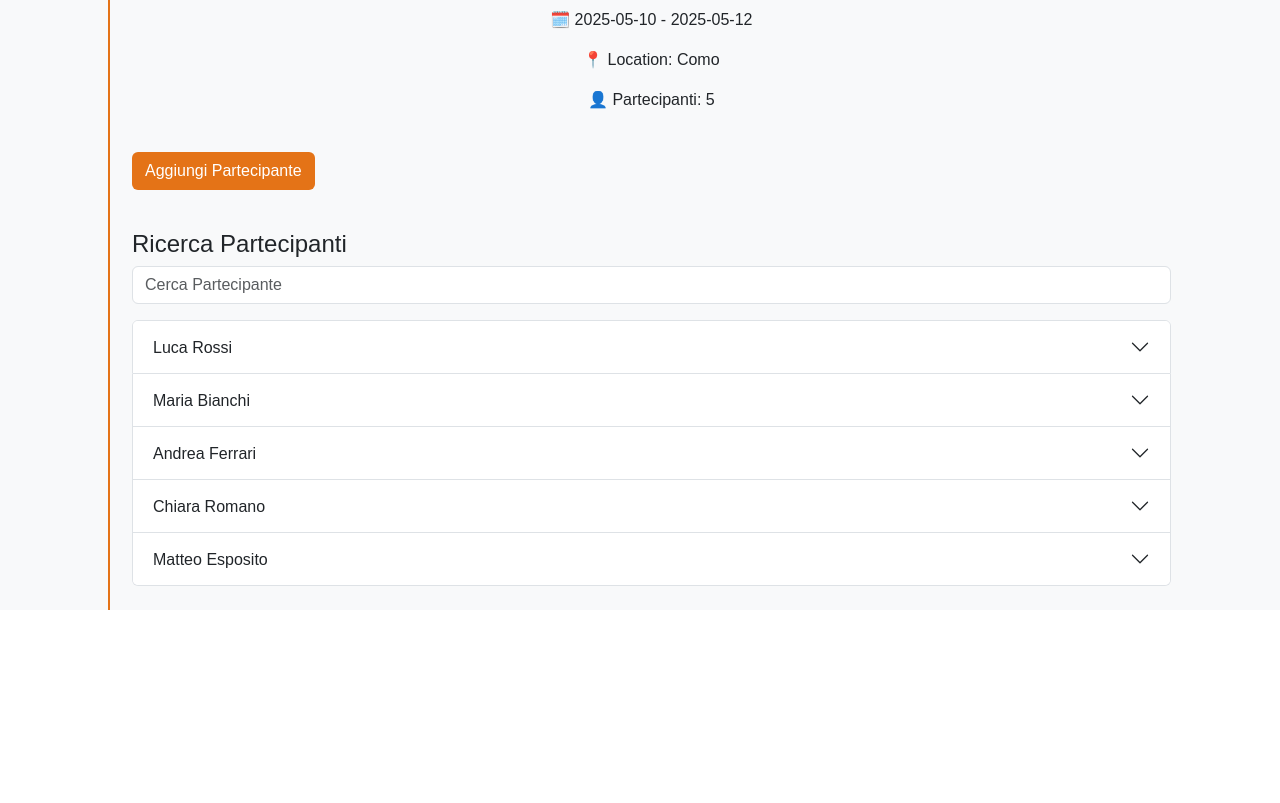
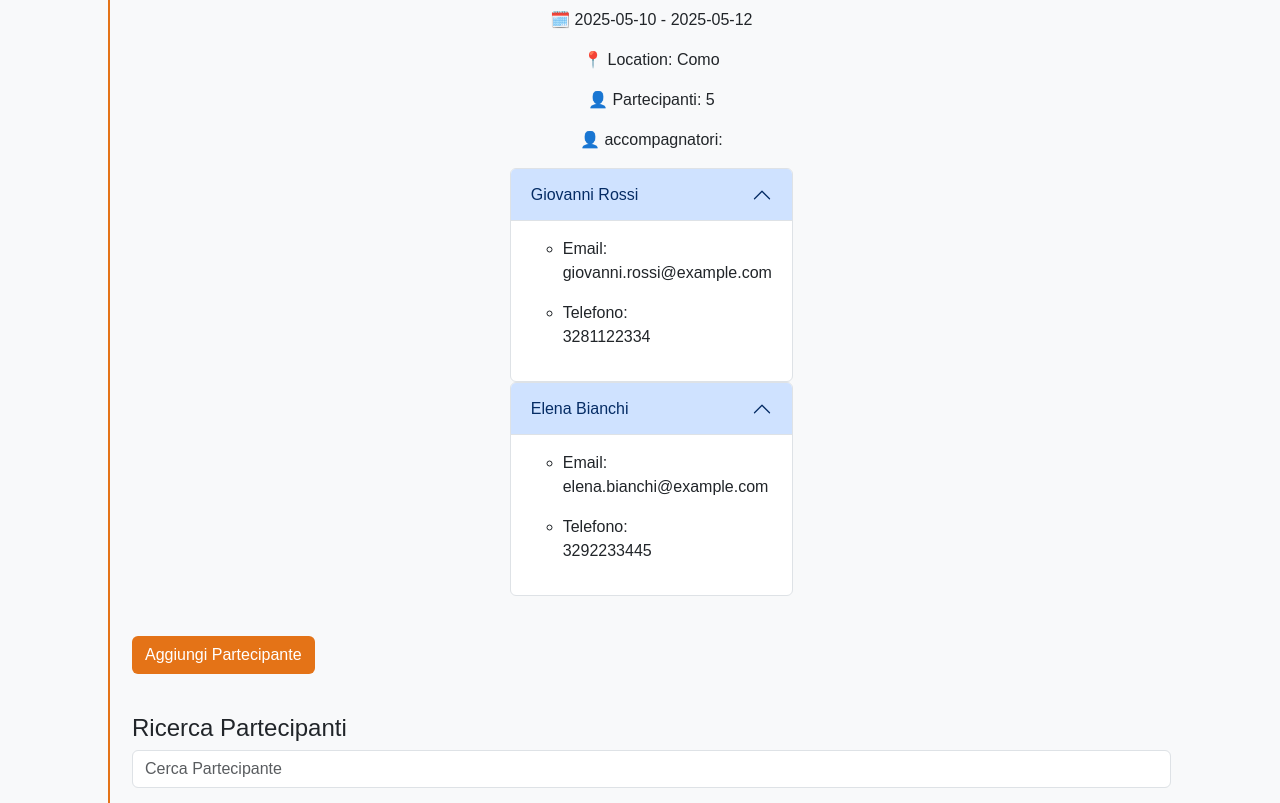
Before and after one commit to mattiacoli/BooRoad, a React (Vite) app: page /1/trip in a window 1280 px wide. Shown: the part 721-1524 px from the top of the page. Before the commit the page ends 1331 px from the top, so only its background shows below. Built offline with nearby package versions, Linux system fonts and the light colour scheme.

Commit message:
Add Companions component and integrate it into Trip page for displaying accompanying users

```diff
--- /dev/null
+++ b/src/components/Companions.jsx
@@ -0,0 +1,30 @@
+export default function Companions({ nome, cognome, email, telefono, id }) {
+    return (
+        <>
+            <div class="accordion">
+                <div class="accordion-item">
+                    <h2 class="accordion-header">
+                        <button class="accordion-button" type="button" data-bs-toggle="collapse" data-bs-target={`#coll-${id}`} aria-expanded="true">
+                            {nome} {cognome}
+                        </button>
+                    </h2>
+                    <div id={`coll-${id}`} class="accordion-collapse collapse show" data-bs-parent={`#coll-${id}`}>
+                        <div class="accordion-body">
+                            <ul>
+                                <li>
+                                    <span>Email:</span>
+                                    <p>{email}</p>
+                                </li>
+                                <li>
+                                    <span>Telefono:</span>
+                                    <p>{telefono}</p>
+                                </li>
+                            </ul>
+                        </div>
+                    </div>
+                </div>
+            </div >
+
+        </>
+    )
+}
--- a/src/data/data.js
+++ b/src/data/data.js
@@ -12,6 +12,10 @@ const gite = [
             { id: 3, nome: "Andrea", cognome: "Ferrari", email: "andrea.ferrari@example.com", telefono: "3203456789", codiceFiscale: "FRRNDR92D10F205W", contattoEmergenza: { nome: "Carla Ferrari", telefono: "3209988771", relazione: "Sorella" } },
             { id: 4, nome: "Chiara", cognome: "Romano", email: "chiara.romano@example.com", telefono: "3274567890", codiceFiscale: "RMNCHR88E22L219A", contattoEmergenza: { nome: "Alessandro Romano", telefono: "3276655443", relazione: "Fratello" } },
             { id: 24, nome: "Matteo", cognome: "Esposito", email: "matteo.esposito@example.com", telefono: "3287654321", codiceFiscale: "SPTMTE95D12H501K", contattoEmergenza: { nome: "Giulia Esposito", telefono: "3281122334", relazione: "Sorella" } }
+        ],
+        accompagnatori: [
+            { id: 1, nome: "Giovanni", cognome: "Rossi", email: "giovanni.rossi@example.com", telefono: "3281122334" },
+            { id: 2, nome: "Elena", cognome: "Bianchi", email: "elena.bianchi@example.com", telefono: "3292233445" }
         ]
     },
     {
@@ -28,6 +32,10 @@ const gite = [
             { id: 8, nome: "Davide", cognome: "Galli", email: "davide.galli@example.com", telefono: "3316543210", codiceFiscale: "GLLDVD87T18F205M", contattoEmergenza: { nome: "Valeria Galli", telefono: "3315566778", relazione: "Moglie" } },
             { id: 25, nome: "Pietro", cognome: "Galli", email: "pietro.galli@example.com", telefono: "3365556666", codiceFiscale: "GLLPTR94E20H501N", contattoEmergenza: { nome: "Anna Galli", telefono: "3364443333", relazione: "Sorella" } },
             { id: 31, nome: "Sara", cognome: "Esposito", email: "sara.esposito@example.com", telefono: "3371234567", codiceFiscale: "SPTSRA92F10H501R", contattoEmergenza: { nome: "Giuseppe Esposito", telefono: "3377654321", relazione: "Padre" } }
+        ],
+        accompagnatori: [
+            { id: 3, nome: "Laura", cognome: "Verdi", email: "laura.verdi@example.com", telefono: "3393344556" },
+            { id: 4, nome: "Gianni", cognome: "Neri", email: "gianni.neri@example.com", telefono: "3364455667" }
         ]
     },
     {
@@ -47,6 +55,10 @@ const gite = [
             { id: 33, nome: "Valentina", cognome: "Neri", email: "valentina.neri@example.com", telefono: "3467891234", codiceFiscale: "NERVLT92A02H501T", contattoEmergenza: { nome: "Angelo Neri", telefono: "3460022334", relazione: "Padre" } },
             { id: 34, nome: "Matteo", cognome: "Conti", email: "matteo.conti@example.com", telefono: "3478912345", codiceFiscale: "CNTMTT90B03H501U", contattoEmergenza: { nome: "Federica Conti", telefono: "3470033445", relazione: "Sorella" } },
             { id: 35, nome: "Giulia", cognome: "De Luca", email: "giulia.deluca@example.com", telefono: "3489123456", codiceFiscale: "DLCGLL93C04H501V", contattoEmergenza: { nome: "Marco De Luca", telefono: "3480044556", relazione: "Fratello" } }
+        ],
+        accompagnatori: [
+            { id: 5, nome: "Alberto", cognome: "Leoni", email: "alberto.leoni@example.com", telefono: "3405566778" },
+            { id: 6, nome: "Giulia", cognome: "Russo", email: "giulia.russo@example.com", telefono: "3416677889" }
         ]
     },
     {
@@ -62,6 +74,10 @@ const gite = [
             { id: 15, nome: "Beatrice", cognome: "Testa", email: "beatrice.testa@example.com", telefono: "3462345678", codiceFiscale: "TSTBRC92N30D612V", contattoEmergenza: { nome: "Alessandro Testa", telefono: "3467788990", relazione: "Fratello" } },
             { id: 16, nome: "Francesco", cognome: "Gentile", email: "francesco.gentile@example.com", telefono: "3473456789", codiceFiscale: "GNTFNC90P22H501R", contattoEmergenza: { nome: "Lucia Gentile", telefono: "3478899001", relazione: "Madre" } },
             { id: 27, nome: "Luca", cognome: "De Santis", email: "luca.desantis@example.com", telefono: "3475566778", codiceFiscale: "DSNLCA92L28H501P", contattoEmergenza: { nome: "Marco De Santis", telefono: "3472233445", relazione: "Fratello" } }
+        ],
+        accompagnatori: [
+            { id: 7, nome: "Enrico", cognome: "Marchetti", email: "enrico.marchetti@example.com", telefono: "3447788990" },
+            { id: 8, nome: "Sofia", cognome: "Villa", email: "sofia.villa@example.com", telefono: "3458899001" }
         ]
     },
     {
@@ -79,6 +95,10 @@ const gite = [
             { id: 30, nome: "Anna", cognome: "Lombardo", email: "anna.lombardo@example.com", telefono: "3495566778", codiceFiscale: "LMBNNA93L23H501T", contattoEmergenza: { nome: "Stefano Lombardo", telefono: "3493344556", relazione: "Marito" } },
             { id: 36, nome: "Stefania", cognome: "Rossi", email: "stefania.rossi@example.com", telefono: "3491234567", codiceFiscale: "ROSSFN94D05H501W", contattoEmergenza: { nome: "Anna Rossi", telefono: "3490055667", relazione: "Madre" } },
             { id: 37, nome: "Diego", cognome: "Ferri", email: "diego.ferri@example.com", telefono: "3502345678", codiceFiscale: "FRRDG001E06H501X", contattoEmergenza: { nome: "Luca Ferri", telefono: "3500066778", relazione: "Padre" } }
+        ],
+        accompagnatori: [
+            { id: 9, nome: "Sofia", cognome: "Bianchi", email: "sofia.bianchi@example.com", telefono: "3486677889" },
+            { id: 10, nome: "Luca", cognome: "Russo", email: "luca.russo@example.com", telefono: "3497788990" }
         ]
     },
     {
@@ -99,9 +119,12 @@ const gite = [
             { id: 40, nome: "Elisa", cognome: "Testa", email: "elisa.testa@example.com", telefono: "3535678901", codiceFiscale: "TSTELS97H09H501A", contattoEmergenza: { nome: "Beatrice Testa", telefono: "3530099001", relazione: "Sorella" } },
             { id: 41, nome: "Francesco", cognome: "Lombardi", email: "francesco.lombardi@example.com", telefono: "3546789012", codiceFiscale: "LMBFNC98P10H501B", contattoEmergenza: { nome: "Anna Lombardi", telefono: "3540010112", relazione: "Madre" } },
             { id: 42, nome: "Alessandra", cognome: "Bianchi", email: "alessandra.bianchi@example.com", telefono: "3557890123", codiceFiscale: "BNCLSN99B11H501C", contattoEmergenza: { nome: "Giovanni Bianchi", telefono: "3550021223", relazione: "Padre" } }
+        ],
+        accompagnatori: [
+            { id: 11, nome: "Marco", cognome: "Esposito", email: "marco.esposito@example.com", telefono: "3508899001" },
+            { id: 12, nome: "Sara", cognome: "Fiore", email: "sara.fiore@example.com", telefono: "3519900112" }
         ]
     }
-
 ];
 
 export default gite;
--- a/src/pages/Trip.jsx
+++ b/src/pages/Trip.jsx
@@ -3,6 +3,7 @@ import { useParams } from "react-router-dom";
 import { useEffect, useState } from "react";
 import User from "../components/UserCard.jsx";
 import AddUsersForm from "../components/AddUsersForm.jsx";
+import Companions from "../components/Companions.jsx";
 
 export default function Trip() {
   const { data, setData } = useTripContext();
@@ -202,6 +203,22 @@ export default function Trip() {
         </p>
         <p>📍 Location: {tripName.città}</p>
         <p>👤 Partecipanti: {tripName.partecipanti.length}</p>
+        <p>👤 accompagnatori: </p>
+        <div className="accompagnatori">
+          <ul className="list-unstyled">
+            {tripName.accompagnatori.map(item => (
+              <>
+                <Companions
+                  id={item.id}
+                  nome={item.nome}
+                  cognome={item.cognome}
+                  email={item.email}
+                  telefono={item.telefono}
+                />
+              </>
+            ))}
+          </ul>
+        </div>
       </div>
 
       <AddUsersForm
```
